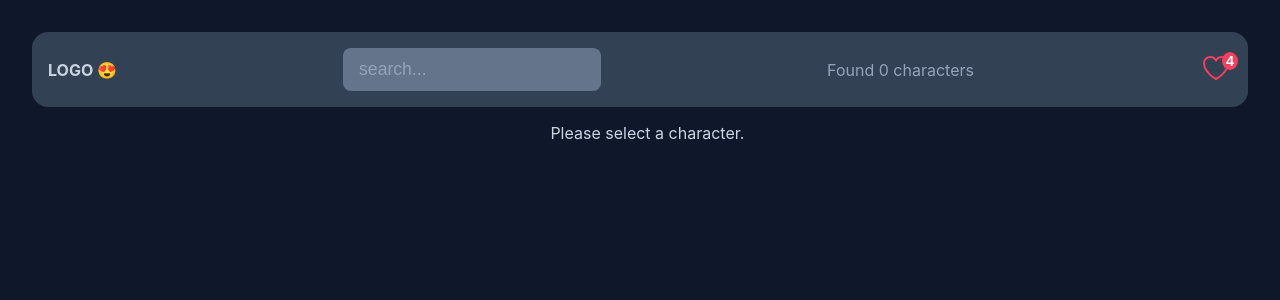
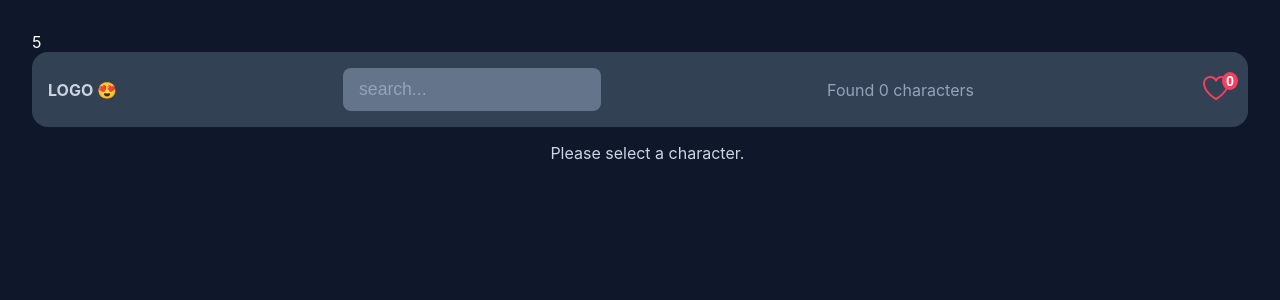
Before and after one commit to sepidehvahedian/03-Rick-and-Morty, a React (Vite) app: page / in a window 1280 px wide. Shown: the top 300 px of the page. Built offline with nearby package versions, Linux system fonts and the light colour scheme.

Commit message:
clean up function

```diff
--- a/src/App.jsx
+++ b/src/App.jsx
@@ -1,7 +1,7 @@
 import "./App.css";
 import CharacterList from "./components/CharacterList";
 import CharacterDetail from "./components/CharacterDetail";
-import Navbar, { SearchResult, Search } from "./components/Navbar";
+import Navbar, { SearchResult, Search, Favourites } from "./components/Navbar";
 import React, { useEffect, useState } from "react";
 import Loader from "./components/loader";
 import toast, { Toaster } from "react-hot-toast";
@@ -12,7 +12,16 @@ function App() {
   const [isLoading, setIsLoading] = useState(false);
   const [query, setQuery] = useState("");
   const [selectedId, setSelectedId] = useState(null);
+  const [favourites, setFavourites] = useState([]);
+  const [count, setCount] = useState(0);
   // const [error, setError] = useState(null);
+
+  useEffect(() => {
+    const interval = setInterval(() => setCount((c) => c + 1), 1000);
+    return () => {
+      clearInterval(interval);
+    };
+  }, [count]);
 
   useEffect(() => {
     async function fetchData() {
@@ -40,6 +49,12 @@ function App() {
   const handleSelectCharacter = (id) => {
     setSelectedId((prevId) => (prevId === id ? null : id));
   };
+
+  const handleAddFavourite = (char) => {
+    setFavourites((preFav) => [...preFav, char]);
+  };
+
+  const isAddToFaourite = favourites.map((fav) => fav.id).includes(selectedId);
 
   // console.log(selectedId);
   // useEffect(() => {
@@ -86,10 +101,12 @@ function App() {
 
   return (
     <div className="app">
+      <div style={{ color: "#fff" }}>{count}</div>
       <Toaster />
       <Navbar>
         <Search query={query} setQuery={setQuery} />
         <SearchResult numOfResult={characters.length} />
+        <Favourites numOfFavourites={favourites.length} />
       </Navbar>
       <Main>
         <CharacterList
@@ -99,7 +116,11 @@ function App() {
           onSelectCharacter={handleSelectCharacter}
           selectedId={selectedId}
         />
-        <CharacterDetail selectedId={selectedId} />
+        <CharacterDetail
+          selectedId={selectedId}
+          onAddFavourite={handleAddFavourite}
+          isAddToFaourite={isAddToFaourite}
+        />
       </Main>
     </div>
   );
--- a/src/components/CharacterDetail.jsx
+++ b/src/components/CharacterDetail.jsx
@@ -1,13 +1,14 @@
 import React, { useEffect, useState } from "react";
-import { episodes } from "../../data/data";
+// import { episodes } from "../../data/data";
 import { ArrowUpCircleIcon } from "@heroicons/react/24/outline";
 import axios from "axios";
 import Loader from "./loader";
 import toast from "react-hot-toast";
 
-function CharacterDetail({ selectedId }) {
+function CharacterDetail({ selectedId, onAddFavourite, isAddToFaourite }) {
   const [character, setCharacter] = useState(null);
   const [isLoading, setIsLoading] = useState(false);
+  const [episodes, setEpisodes] = useState([]);
 
   useEffect(() => {
     async function fetchData() {
@@ -17,7 +18,16 @@ function CharacterDetail({ selectedId }) {
         const { data } = await axios.get(
           `https://rickandmortyapi.com/api/character/${selectedId}`
         );
+
         setCharacter(data);
+
+        const episodesId = data.episode.map((e) => e.split("/").at(-1));
+        const { data: episodeData } = await axios.get(
+          `https://rickandmortyapi.com/api/episode/${episodesId}`
+        );
+
+        // بررسی می‌کنیم که آیا episodeData یک آرایه است یا یک شیء، و آن را تبدیل به آرایه می‌کنیم
+        setEpisodes([episodeData].flat().slice(0, 6));
       } catch (error) {
         toast.error(error.response.data.error);
       } finally {
@@ -26,7 +36,7 @@ function CharacterDetail({ selectedId }) {
     }
     if (selectedId) fetchData();
   }, [selectedId]);
-
+  console.log(episodes);
   if (isLoading) {
     return (
       <div style={{ flex: 1 }}>
@@ -68,7 +78,16 @@ function CharacterDetail({ selectedId }) {
             <p>{character.location.name}</p>
           </div>
           <div className="actions">
-            <button className="btn btn--primary">Add to Favourid</button>
+            {isAddToFaourite ? (
+              <p>Already Added To Favourites ✅</p>
+            ) : (
+              <button
+                onClick={() => onAddFavourite(character)}
+                className="btn btn--primary"
+              >
+                Add to Favourid
+              </button>
+            )}
           </div>
         </div>
       </div>
--- a/src/components/Navbar.jsx
+++ b/src/components/Navbar.jsx
@@ -6,7 +6,6 @@ function Navbar({ children }) {
     <nav className="navbar">
       <Logo />
       {children}
-      <Favourites />
     </nav>
   );
 }
@@ -34,11 +33,11 @@ export function SearchResult({ numOfResult }) {
   return <div className="navbar__result">Found {numOfResult} characters</div>;
 }
 
-function Favourites() {
+export function Favourites({ numOfFavourites }) {
   return (
     <button className="heart">
       <HeartIcon className="icon" />
-      <span className="badge">4</span>
+      <span className="badge">{numOfFavourites}</span>
     </button>
   );
 }
```
